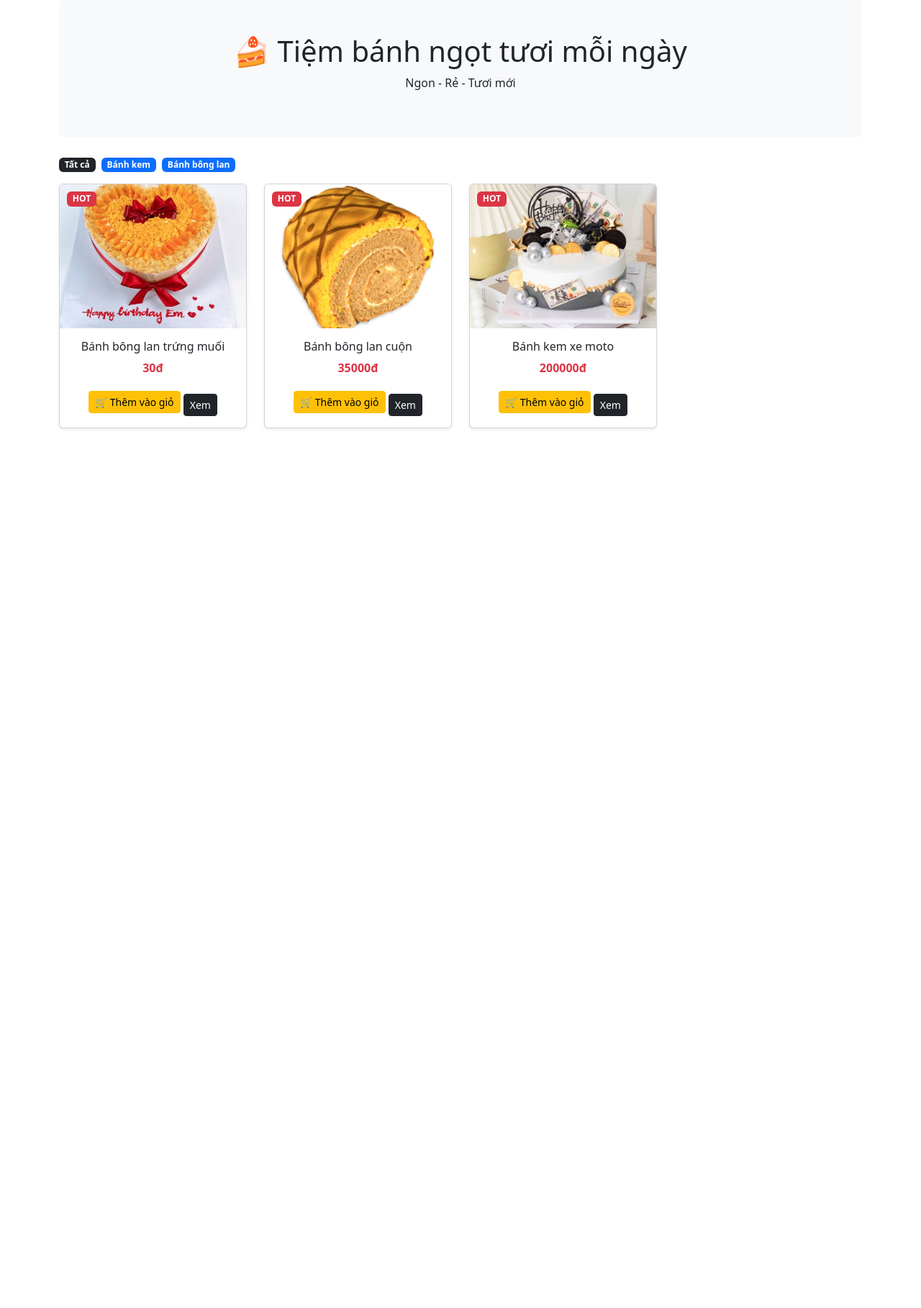
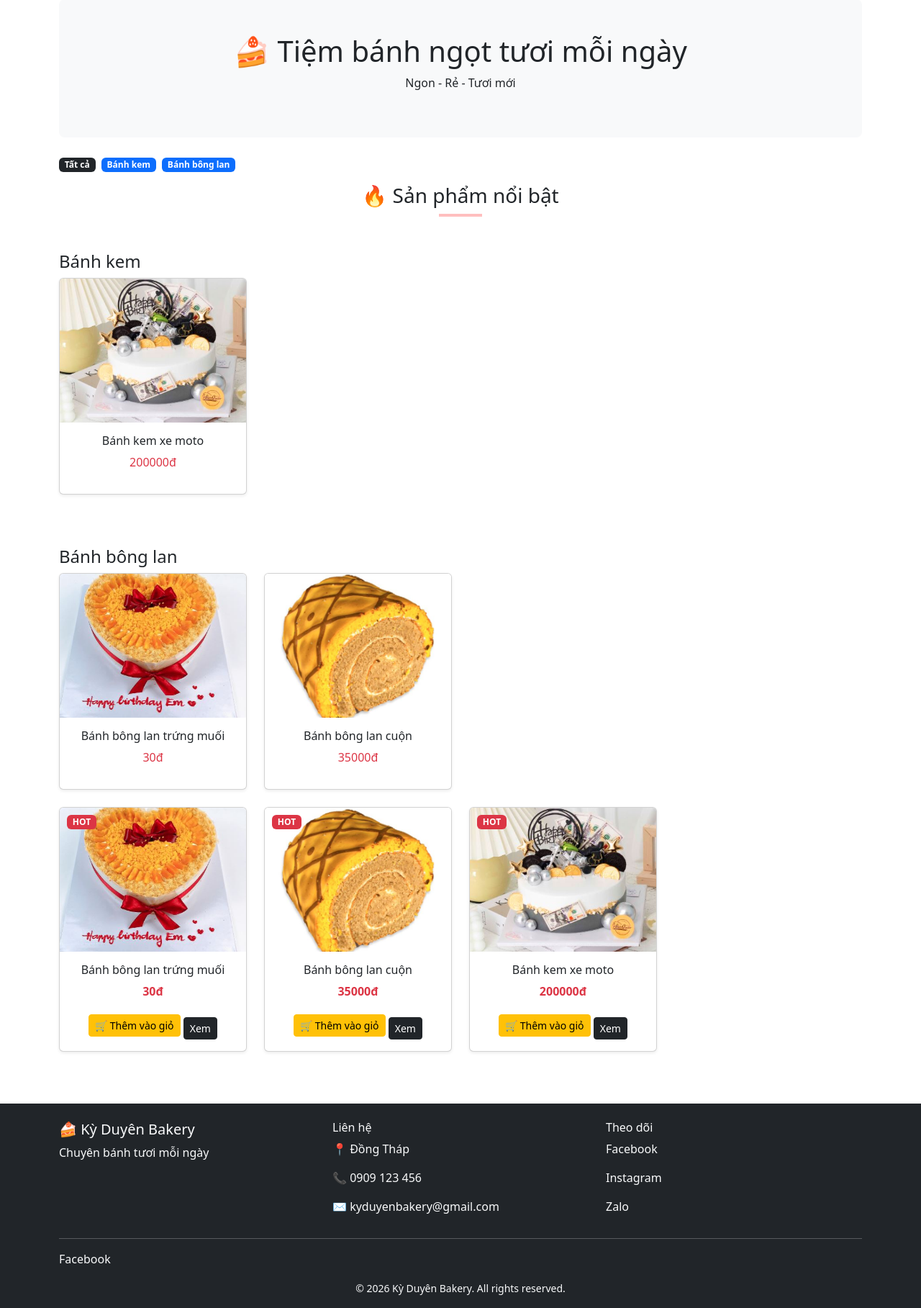
Before and after one commit to Nhannguyencoder/bakery, a Django app: page / in a window 1280 px wide. Shown: the part 405-2222 px from the top of the page at 72% size. Before the commit the page ends 1001 px from the top, so only its background shows below. Run offline with Django 4.2, Linux system fonts and the light colour scheme; data comes from the database, SQL or seed files in the repository.

Commit message:
update new feature

```diff
--- a/requirements.txt
+++ b/requirements.txt
@@ -5,4 +5,4 @@ packaging==26.0
 pillow==12.2.0
 sqlparse==0.5.5
 tzdata==2026.1
-whitenoise
+whitenoise==6.12.0
--- a/shop/templates/shop/base.html
+++ b/shop/templates/shop/base.html
@@ -64,5 +64,41 @@ setTimeout(() => {
     {% block content %}{% endblock %}
 </div>
 <script src="https://cdn.jsdelivr.net/npm/bootstrap@5.3.0/dist/js/bootstrap.bundle.min.js"></script>
+<!-- FOOTER -->
+<footer class="bg-dark text-light mt-5 pt-4 pb-3">
+    <div class="container">
+        <div class="row">
+
+            <!-- CỘT 1 -->
+            <div class="col-md-4">
+                <h5>🍰 Kỳ Duyên Bakery</h5>
+                <p>Chuyên bánh tươi mỗi ngày</p>
+            </div>
+
+            <!-- CỘT 2 -->
+            <div class="col-md-4">
+                <h6>Liên hệ</h6>
+                <p>📍 Đồng Tháp</p>
+                <p>📞 0909 123 456</p>
+                <p>✉️ kyduyenbakery@gmail.com</p>
+            </div>
+
+            <!-- CỘT 3 -->
+            <div class="col-md-4">
+                <h6>Theo dõi</h6>
+                <p>Facebook</p>
+                <p>Instagram</p>
+                <p>Zalo</p>
+            </div>
+
+        </div>
+
+        <hr class="bg-light">
+<p><a href="#" class="text-light text-decoration-none">Facebook</a></p>
+        <div class="text-center">
+            <small>© 2026 Kỳ Duyên Bakery. All rights reserved.</small>
+        </div>
+    </div>
+</footer>
 </body>
 </html>
--- a/shop/templates/shop/index.html
+++ b/shop/templates/shop/index.html
@@ -62,6 +62,31 @@
 </div>
 
 <!-- PRODUCTS -->
+<div class="text-center mb-4">
+    <h3>🔥 Sản phẩm nổi bật</h3>
+    <hr style="width:60px; border:2px solid red; margin:auto;">
+</div>
+{% for c in categories %}
+    <h4 class="mt-5">{{ c.name }}</h4>
+    <div class="row">
+        {% for p in products %}
+            {% if p.category.id == c.id %}
+                <div class="col-6 col-md-3 mb-4">
+                    <div class="card shadow-sm h-100">
+
+                        <img src="{{ p.image.url }}" class="card-img-top product-img">
+
+                        <div class="card-body text-center">
+                            <h6>{{ p.name }}</h6>
+                            <p class="text-danger">{{ p.price }}đ</p>
+                        </div>
+
+                    </div>
+                </div>
+            {% endif %}
+        {% endfor %}
+    </div>
+{% endfor %}
 <div class="row">
     {% for p in products %}
         <div class="col-6 col-md-3 mb-4">
```
